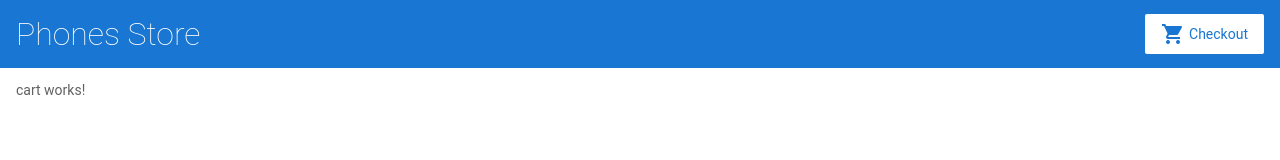
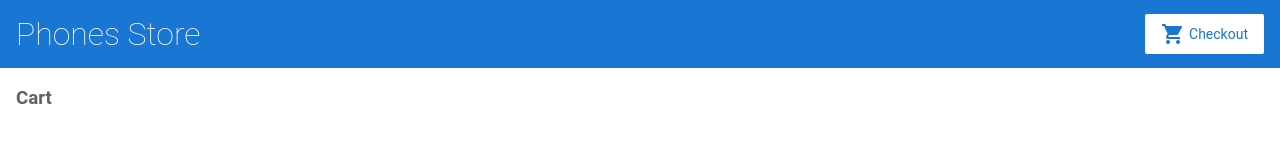
Before and after one commit to danitessaro/angular-e7evks-h2egyc, an Angular app: page /cart in a window 1280 px wide. Shown: the top 160 px of the page. Built offline with nearby package versions, Linux system fonts and the light colour scheme.

Commit message:
3 files modified

```diff
--- a/src/app/cart/cart.component.html
+++ b/src/app/cart/cart.component.html
@@ -1,3 +1,6 @@
-<p>
-cart works!
-</p>
+<h3>Cart</h3>
+
+<div class="cart-item" *ngFor="let item of items">
+  <span>{{ item.name }}</span>
+  <span>{{ item.price | currency }}</span>
+</div>
--- a/src/app/cart/cart.component.ts
+++ b/src/app/cart/cart.component.ts
@@ -1,4 +1,5 @@
 import { Component } from '@angular/core';
+import { CartService } from '../cart.service';
 
 @Component({
   selector: 'app-cart',
@@ -6,5 +7,6 @@
   styleUrls: ['./cart.component.css'],
 })
 export class CartComponent {
-  constructor() {}
+  items = this.cartService.getItems();
+  constructor(private cartService: CartService) {}
 }
--- a/src/app/top-bar/top-bar.component.html
+++ b/src/app/top-bar/top-bar.component.html
@@ -1,7 +1,6 @@
-<a routerLink="/cart">
-  <h1>Phones Store</h1>
-</a>
+<h1>Phones Store</h1>
 
+<a routerLink="/cart"></a>
 <a class="button fancy-button"
   ><i class="material-icons">shopping_cart</i>Checkout</a
 >
```
